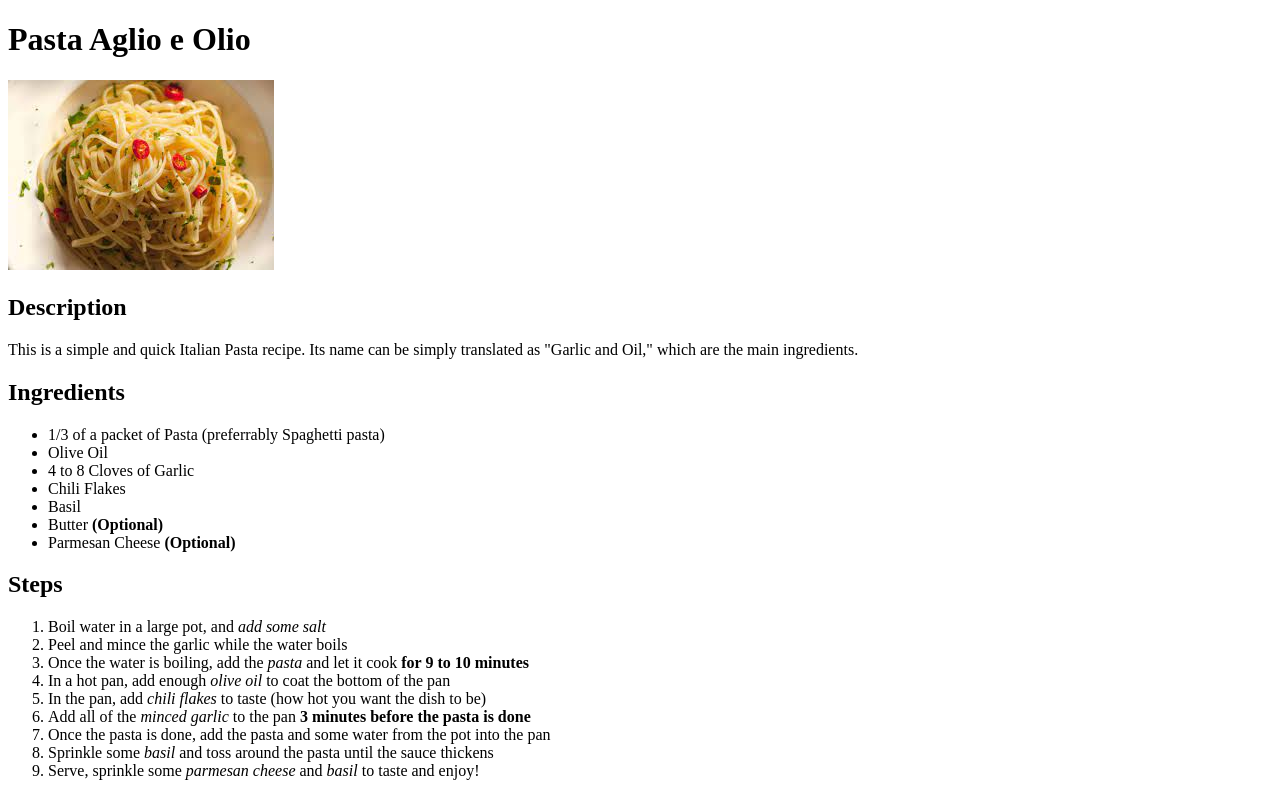
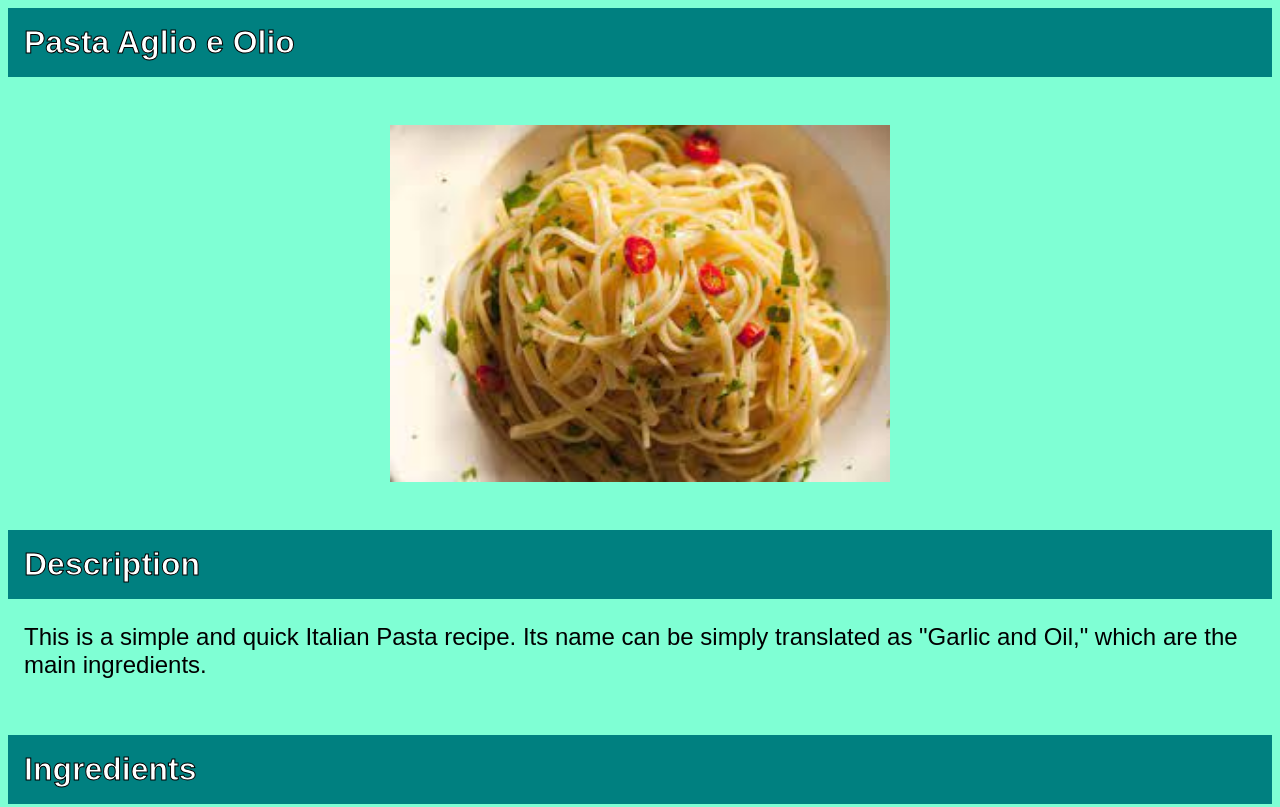
Before and after one commit to AHuangHe/odin-recipes, a plain HTML site: page recipes/aglio-e-olio.html in a window 1280 px wide. Shown: the top 807 px of the page. Drawn offline with Linux system fonts and the light colour scheme.

Commit message:
ah - Add CSS and modify pages accordingly

```diff
--- a/recipes/aglio-e-olio.html
+++ b/recipes/aglio-e-olio.html
@@ -3,41 +3,42 @@
   <head>
     <meta charset="UTF-8">
     <title>Pasta Aglio e Olio</title>
+    <link rel="stylesheet" href="../style.css">
   </head>
 
   <body>
-    <h1>Pasta Aglio e Olio</h1>
+    <h1 class="title">Pasta Aglio e Olio</h1>
     <img src="../images/aglioeolio.jpeg" alt="Photo of Pasta Aglio e Olio">
-    <h2>Description</h2>
-    <p>
+    <h2 class="title">Description</h2>
+    <p class="desc">
       This is a simple and quick Italian Pasta recipe.
       Its name can be simply translated as "Garlic and Oil," which are the main ingredients.
     </p>
 
 
-    <h2>Ingredients</h2>
-    <ul>
-      <li>1/3 of a packet of Pasta (preferrably Spaghetti pasta)</li>
-      <li>Olive Oil</li>
-      <li>4 to 8 Cloves of Garlic</li>
-      <li>Chili Flakes</li>
-      <li>Basil</li>
-      <li>Butter <strong>(Optional)</strong> </li>
-      <li>Parmesan Cheese <strong>(Optional)</strong></li>
+    <h2 class="title">Ingredients</h2>
+    <ul class="list">
+      <li class="element">1/3 of a packet of Pasta (preferrably Spaghetti pasta)</li>
+      <li class="element">Olive Oil</li>
+      <li class="element">4 to 8 Cloves of Garlic</li>
+      <li class="element">Chili Flakes</li>
+      <li class="element">Basil</li>
+      <li class="element">Butter <strong>(Optional)</strong> </li>
+      <li class="element">Parmesan Cheese <strong>(Optional)</strong></li>
     </ul>
 
 
-    <h2>Steps</h2>
-    <ol>
-      <li>Boil water in a large pot, and <em>add some salt</em></li>
-      <li>Peel and mince the garlic while the water boils</li>
-      <li>Once the water is boiling, add the <em>pasta</em> and let it cook <strong>for 9 to 10 minutes</strong></li>
-      <li>In a hot pan, add enough <em>olive oil</em> to coat the bottom of the pan </li>
-      <li>In the pan, add <em>chili flakes</em> to taste (how hot you want the dish to be)</li>
-      <li>Add all of the <em>minced garlic</em> to the pan <strong>3 minutes before the pasta is done</strong> </li>
-      <li>Once the pasta is done, add the pasta and some water from the pot into the pan</li>
-      <li>Sprinkle some <em>basil</em> and toss around the pasta until the sauce thickens</li>
-      <li>Serve, sprinkle some <em>parmesan cheese</em> and <em>basil</em> to taste and enjoy!</li>
+    <h2 class="title">Steps</h2>
+    <ol class="list">
+      <li class="element">Boil water in a large pot, and <em>add some salt</em></li>
+      <li class="element">Peel and mince the garlic while the water boils</li>
+      <li class="element">Once the water is boiling, add the <em>pasta</em> and let it cook <strong>for 9 to 10 minutes</strong></li>
+      <li class="element">In a hot pan, add enough <em>olive oil</em> to coat the bottom of the pan </li>
+      <li class="element">In the pan, add <em>chili flakes</em> to taste (how hot you want the dish to be)</li>
+      <li class="element">Add all of the <em>minced garlic</em> to the pan <strong>3 minutes before the pasta is done</strong> </li>
+      <li class="element">Once the pasta is done, add the pasta and some water from the pot into the pan</li>
+      <li class="element">Sprinkle some <em>basil</em> and toss around the pasta until the sauce thickens</li>
+      <li class="element">Serve, sprinkle some <em>parmesan cheese</em> and <em>basil</em> to taste and enjoy!</li>
     </ol>
   </body>
 </html>
--- /dev/null
+++ b/style.css
@@ -0,0 +1,45 @@
+* {
+  font-family: Arial, Helvetica, sans-serif;
+
+}
+
+body {
+  background-color: aquamarine;
+}
+
+.title {
+  background-color: teal;
+  color: white;
+  -webkit-text-stroke: 1px black;
+  padding: 16px;
+  margin: auto;
+  font-size: 32px;
+}
+
+img {
+  display: block;
+  margin: 48px auto;
+  width: 500px;
+  height: auto;
+}
+
+.list {
+  padding: 16px 24px;
+  margin: 8px auto;
+}
+
+.element {
+  padding: 8px;
+  margin: 24px;
+  font-size: 20px;
+}
+
+.desc {
+  padding: 16px;
+  margin: 8px auto;
+  font-size: 24px;
+}
+
+h2.title {
+  margin-top: 40px;
+}
```
Also changed, not shown: index.html (+6 -5 lines), recipes/instant-noodles.html (+18 -17 lines), recipes/smash-burger.html (+26 -25 lines).
